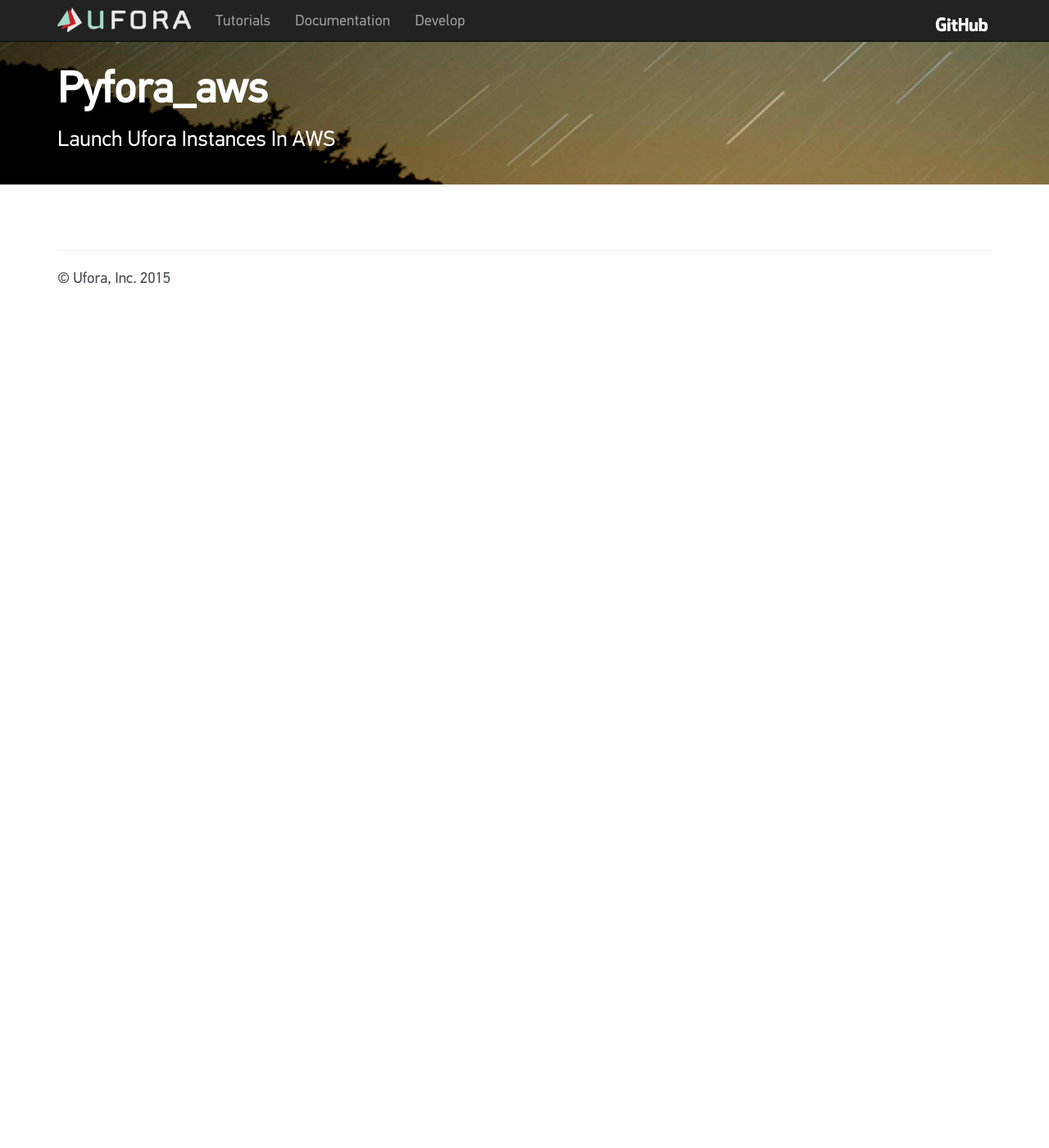
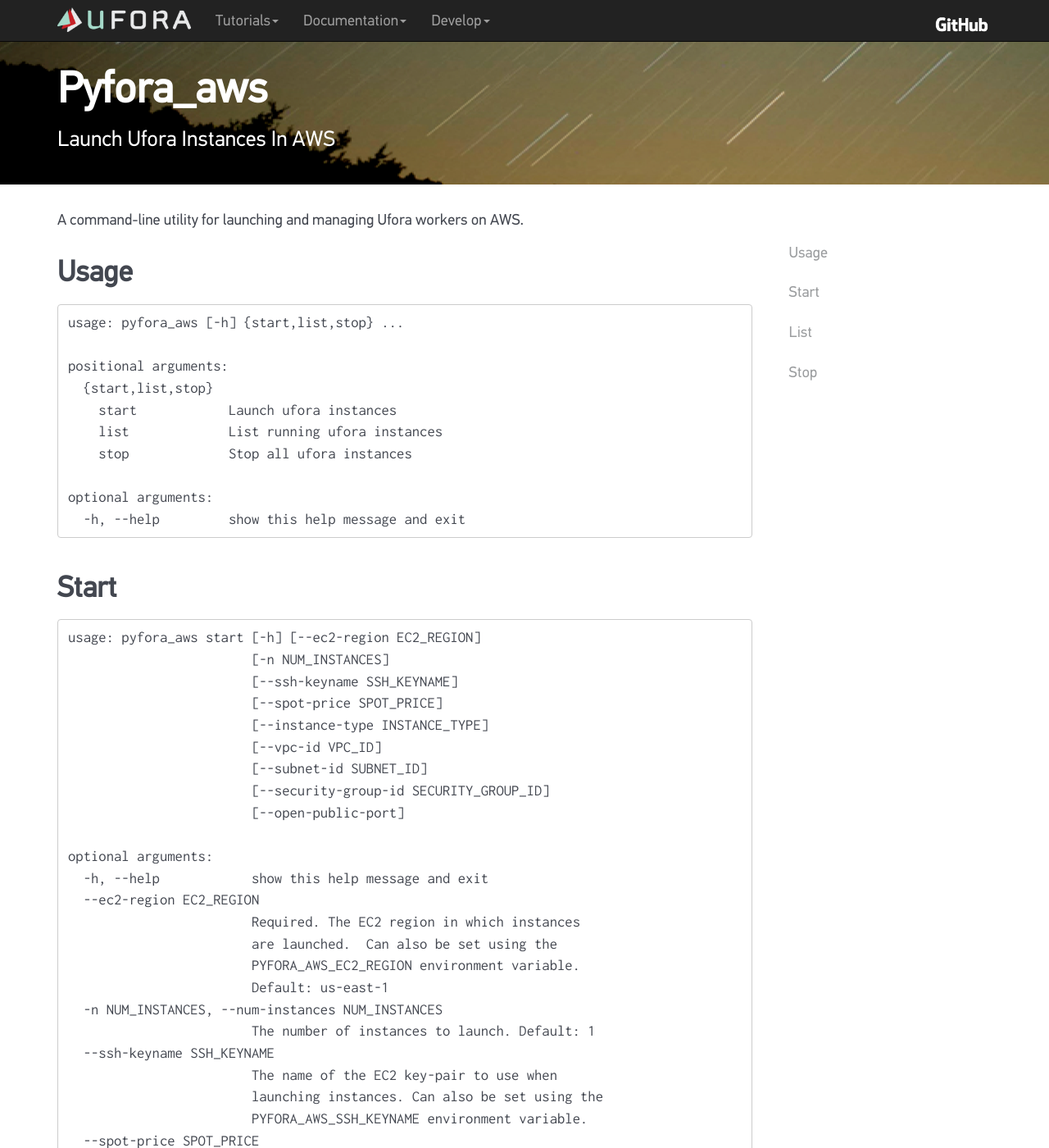
Before and after one commit to ufora/ufora, a Jekyll site: the page built from content/documentation/03-pyfora-aws.md, in a window 1280 px wide and 1400 px high. Shown: the whole window at 82% size. Built offline with Jekyll 4.4.1, drawn with Linux system fonts in a browser that asks for light colours; some web fonts are replaced; Markdown is read by kramdown in place of the engine named in the settings; some of the changed text lies outside the part shown.

Commit message:
Dropdown menus in top navbar

````diff
--- /dev/null
+++ b/_includes/category-dropdown.html
@@ -0,0 +1,12 @@
+<li class="dropdown">
+  <a href="#" class="dropdown-toggle" data-toggle="dropdown" role="button" aria-haspopup="true" aria-expanded="false">
+    {{ include.label }}<span class="caret"/>
+  </a>
+  <ul class="dropdown-menu">
+    {% for p in site.pages %}
+      {% if p.category == include.category %}
+        <li><a href="{{ site.baseurl }}{{ p.url }}">{{ p.title }}</a></li>
+      {% endif %}
+    {% endfor %}
+  </ul>
+</li>
--- a/_includes/navbar.html
+++ b/_includes/navbar.html
@@ -13,9 +13,9 @@
     </div>
     <div id="navbar" class="navbar-collapse collapse">
       <ul class="nav navbar-nav">
-        <li><a href="{{ site.baseurl }}/content/tutorials/toc.html">Tutorials</a></li>
-        <li><a href="{{ site.baseurl }}/content/documentation/toc.html">Documentation</a></li>
-        <li><a href="{{ site.baseurl }}/content/develop/toc.html">Develop</a></li>
+        {% include category-dropdown.html category="tutorial" label="Tutorials" %}
+        {% include category-dropdown.html category="documentation" label="Documentation" %}
+        {% include category-dropdown.html category="develop" label="Develop" %}
       </ul>
       <ul class="nav navbar-nav navbar-right">
         <li><a href="https://github.com/ufora/ufora" target="_blank">
--- a/content/documentation/03-pyfora-aws.md
+++ b/content/documentation/03-pyfora-aws.md
@@ -4,3 +4,106 @@
 tagline: Launch Ufora instances in AWS
 category: documentation
 ---
+
+A command-line utility for launching and managing Ufora workers on AWS.
+
+
+# Usage
+
+```
+usage: pyfora_aws [-h] {start,list,stop} ...
+
+positional arguments:
+  {start,list,stop}
+    start            Launch ufora instances
+    list             List running ufora instances
+    stop             Stop all ufora instances
+
+optional arguments:
+  -h, --help         show this help message and exit
+```
+
+
+# start
+
+```
+usage: pyfora_aws start [-h] [--ec2-region EC2_REGION]
+                        [-n NUM_INSTANCES]
+                        [--ssh-keyname SSH_KEYNAME]
+                        [--spot-price SPOT_PRICE]
+                        [--instance-type INSTANCE_TYPE]
+                        [--vpc-id VPC_ID]
+                        [--subnet-id SUBNET_ID]
+                        [--security-group-id SECURITY_GROUP_ID]
+                        [--open-public-port]
+
+optional arguments:
+  -h, --help            show this help message and exit
+  --ec2-region EC2_REGION
+                        Required. The EC2 region in which instances
+                        are launched.  Can also be set using the
+                        PYFORA_AWS_EC2_REGION environment variable.
+                        Default: us-east-1
+  -n NUM_INSTANCES, --num-instances NUM_INSTANCES
+                        The number of instances to launch. Default: 1
+  --ssh-keyname SSH_KEYNAME
+                        The name of the EC2 key-pair to use when
+                        launching instances. Can also be set using the
+                        PYFORA_AWS_SSH_KEYNAME environment variable.
+  --spot-price SPOT_PRICE
+                        Launch spot instances with specified max bid
+                        price. On-demand instances are launch if this
+                        argument is omitted.
+  --instance-type INSTANCE_TYPE
+                        The EC2 instance type to launch.
+                        Default: c3.8xlarge
+  --vpc-id VPC_ID       The id of the VPC to launch instances into.
+                        EC2 Classic is used if this argument is
+                        omitted.
+  --subnet-id SUBNET_ID
+                        The id of the VPC subnet to launch instances
+                        into. This argument must be specified if
+                        --vpc-id is used and is ignored otherwise.
+  --security-group-id SECURITY_GROUP_ID
+                        The id of the EC2 security group to launch
+                        instances into. If omitted, a security group
+                        called "ufora" will be created and used.
+  --open-public-port    If specified, HTTP access to the manager
+                        machine will be open from anywhere.
+                        Use with care! Anyone will be able to connect
+                        to your cluster.
+                        As an alternative, considering
+                        tunneling Ufora's HTTP port (30000) over SSH
+                        using the -L argument.
+```
+
+
+# list
+
+```
+usage: pyfora_aws list [-h] [--ec2-region EC2_REGION]
+
+optional arguments:
+  -h, --help            show this help message and exit
+  --ec2-region EC2_REGION
+                        Required. The EC2 region in which instances
+                        are launched. Can also be set using the
+                        PYFORA_AWS_EC2_REGION environment variable.
+                        Default: us-east-1
+```
+
+
+# stop
+
+```
+usage: pyfora_aws stop [-h] [--ec2-region EC2_REGION] [--terminate]
+
+optional arguments:
+  -h, --help            show this help message and exit
+  --ec2-region EC2_REGION
+                        Required. The EC2 region in which instances
+                        are launched. Can also be set using the
+                        PYFORA_AWS_EC2_REGION environment variable.
+                        Default: us-east-1
+  --terminate           Terminate running instances.
+```
--- a/css/style.scss
+++ b/css/style.scss
@@ -42,6 +42,22 @@
     height: 30px;
     margin-top: -3px;
     margin-bottom: -10px;
+  }
+
+  li.dropdown > a, li.dropdown.open > a {
+    &:hover, &:focus {
+      color: $ufora-aviator-green;
+    }
+  }
+
+  .dropdown-menu {
+    li a {
+      text-transform: capitalize;
+      &:hover {
+        background: $ufora-caicos-blue;
+        color: white;
+      }
+    }
   }
 }
 
````
